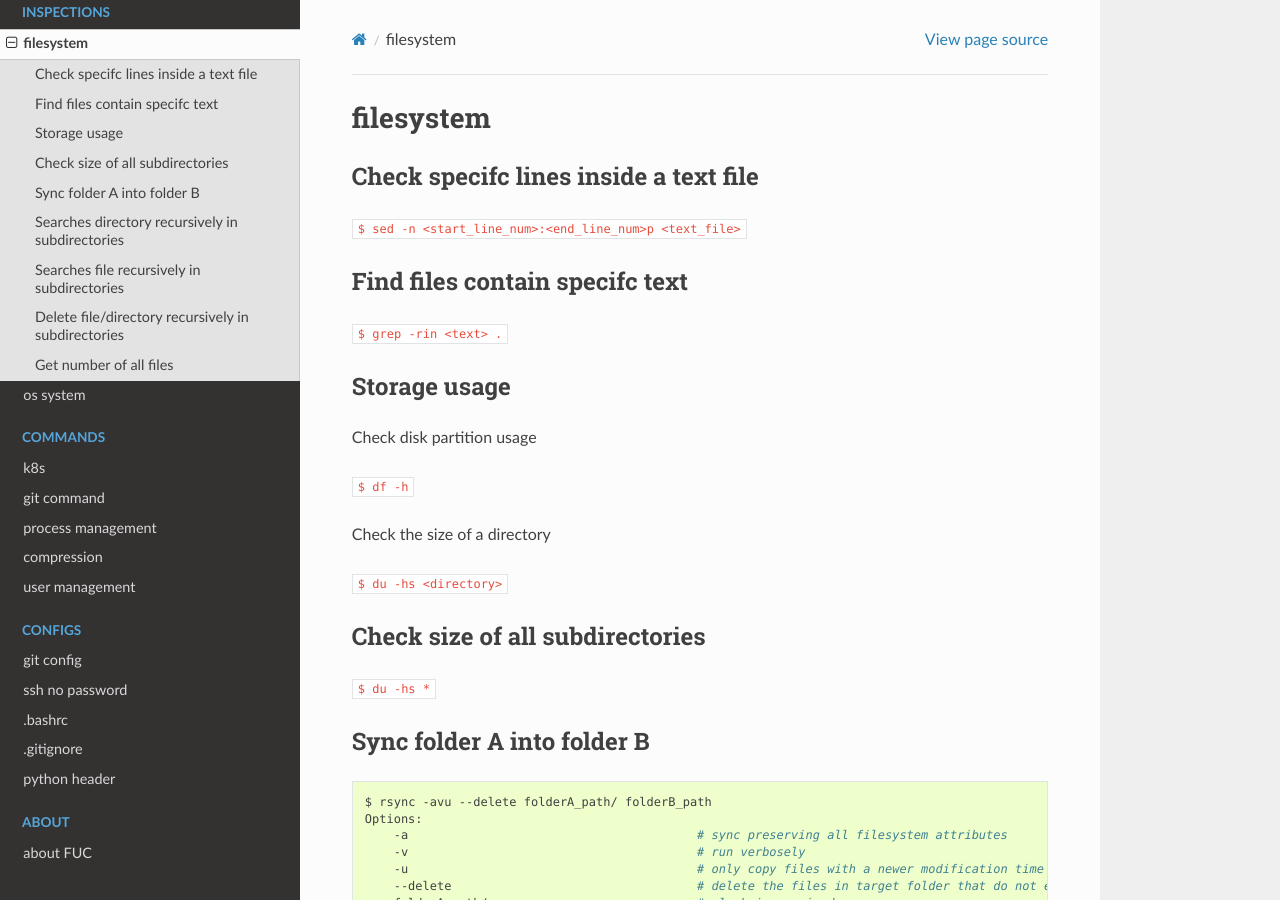
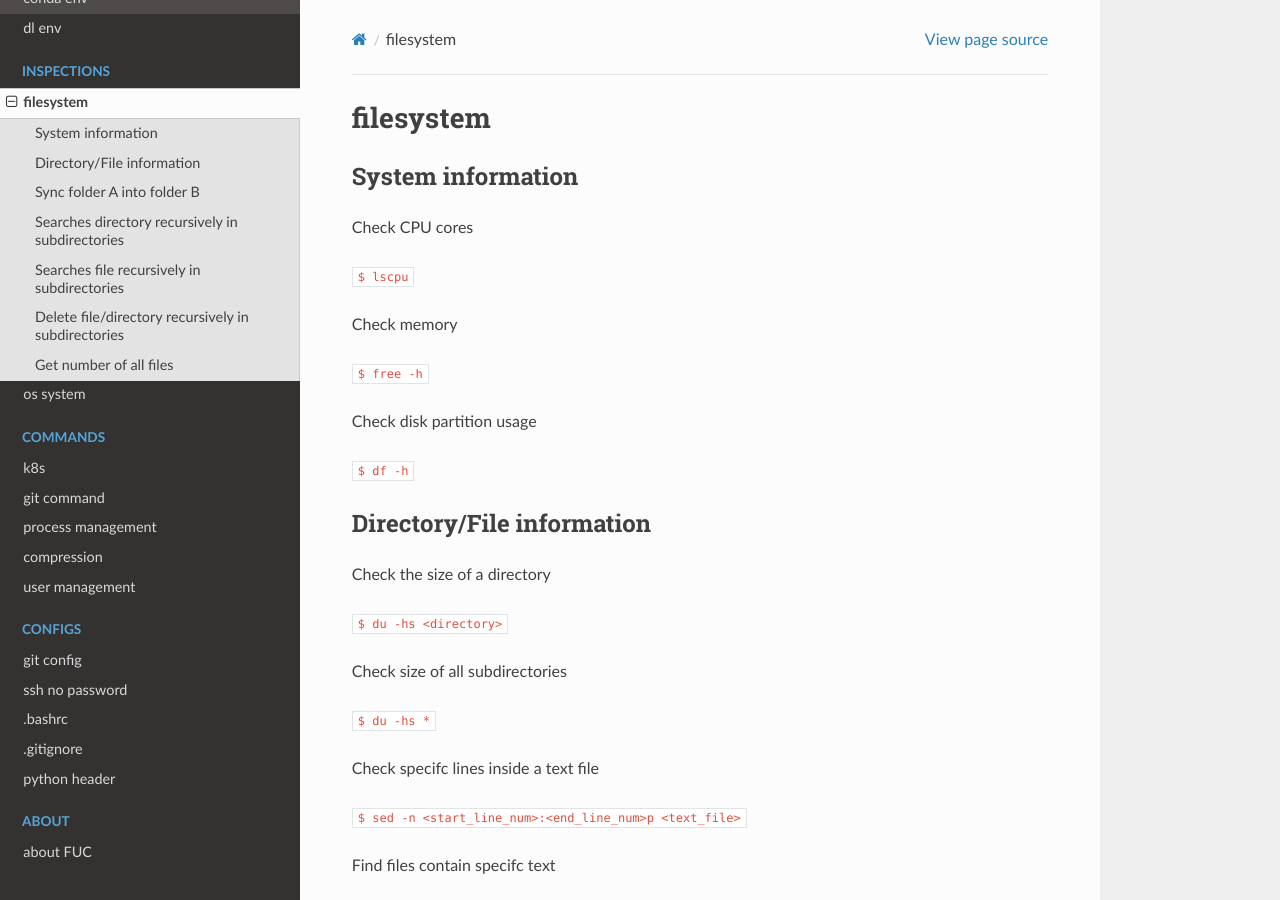
Before and after one commit to PingjunChen/FUC, a Sphinx documentation site: the page built from docs/filesystem.rst, in a window 1280 px wide and 900 px high. Built offline with Sphinx 7.4.7 and the Read the Docs theme 2.0.0, drawn with Linux system fonts in a browser that asks for light colours.

Commit message:
udpate filesystem

```diff
--- a/docs/filesystem.rst
+++ b/docs/filesystem.rst
@@ -1,31 +1,40 @@
 filesystem
 ========
 
-Check specifc lines inside a text file
+System information
 --------
 
-:code:`$ sed -n <start_line_num>:<end_line_num>p <text_file>`
+Check CPU cores
 
-Find files contain specifc text
---------
+:code:`$ lscpu`
 
-:code:`$ grep -rin <text> .`
+Check memory
 
-Storage usage
---------
+:code:`$ free -h`
 
 Check disk partition usage
 
 :code:`$ df -h`
+
+Directory/File information
+--------
 
 Check the size of a directory
 
 :code:`$ du -hs <directory>`
 
 Check size of all subdirectories
---------
 
 :code:`$ du -hs *`
+
+Check specifc lines inside a text file
+
+:code:`$ sed -n <start_line_num>:<end_line_num>p <text_file>`
+
+Find files contain specifc text
+
+:code:`$ grep -rin <text> .`
+
 
 Sync folder A into folder B
 --------
```
